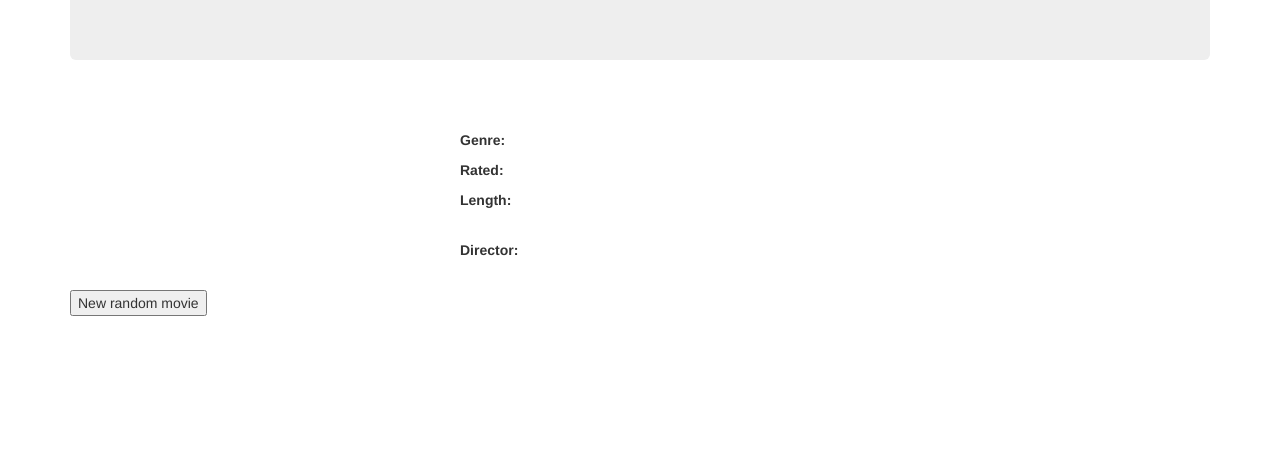
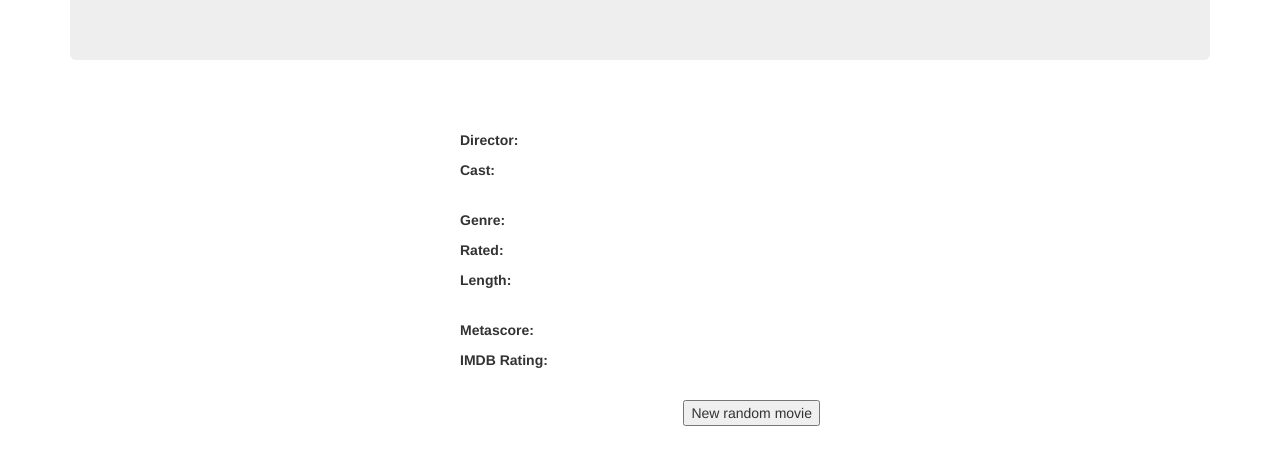
Before and after one commit to AndreasDellrud/RandomMoviePicker, a website: page index.html in a window 1280 px wide. Shown: the part 210-674 px from the top of the page. Drawn offline with nearby package versions, Linux system fonts and the light colour scheme; no server answers.

Commit message:
estetics and scores

```diff
--- a/index.html
+++ b/index.html
@@ -26,20 +26,24 @@
             <h1>{{ randomMovie.Title }}</h1>
             <h4>{{randomMovie.Year}}</h4>
             <p>{{randomMovie.Plot}}</p>
-            </br>
+            <br/>
+            <p><b>Director: </b> {{randomMovie.Director}}</p>
+            <p><b>Cast:</b> {{randomMovie.Actors}}</p>
 
+            <br/>
             <p><b>Genre:</b> {{randomMovie.Genre}}</p>
             <p><b>Rated:</b> {{randomMovie.Rated}}</p>
             <p><b>Length:</b> {{randomMovie.Runtime}}</p>
+            <br/>
 
-            </br>
-            <p><b>Director: </b> {{randomMovie.Director}}</p>
-            <p>{{randomMovie.Actors}}</p>
+                <p><b>Metascore: </b>{{randomMovie.Metascore}}</p>
+                <p><b>IMDB Rating:</b>{{randomMovie.imdbRating}}</p>
+                <br/>
             <a ng-show="isMovieOnNetflix" href="{{netflixLink}}">Watch on Netflix</a>
+
+           <button ng-click="newMovie()" style="float: right">New random movie</button>
               </div>
             </div>
-            </br>
-           <button ng-click="newMovie()">New random movie</button>
           </div>
         </div>
 
```
